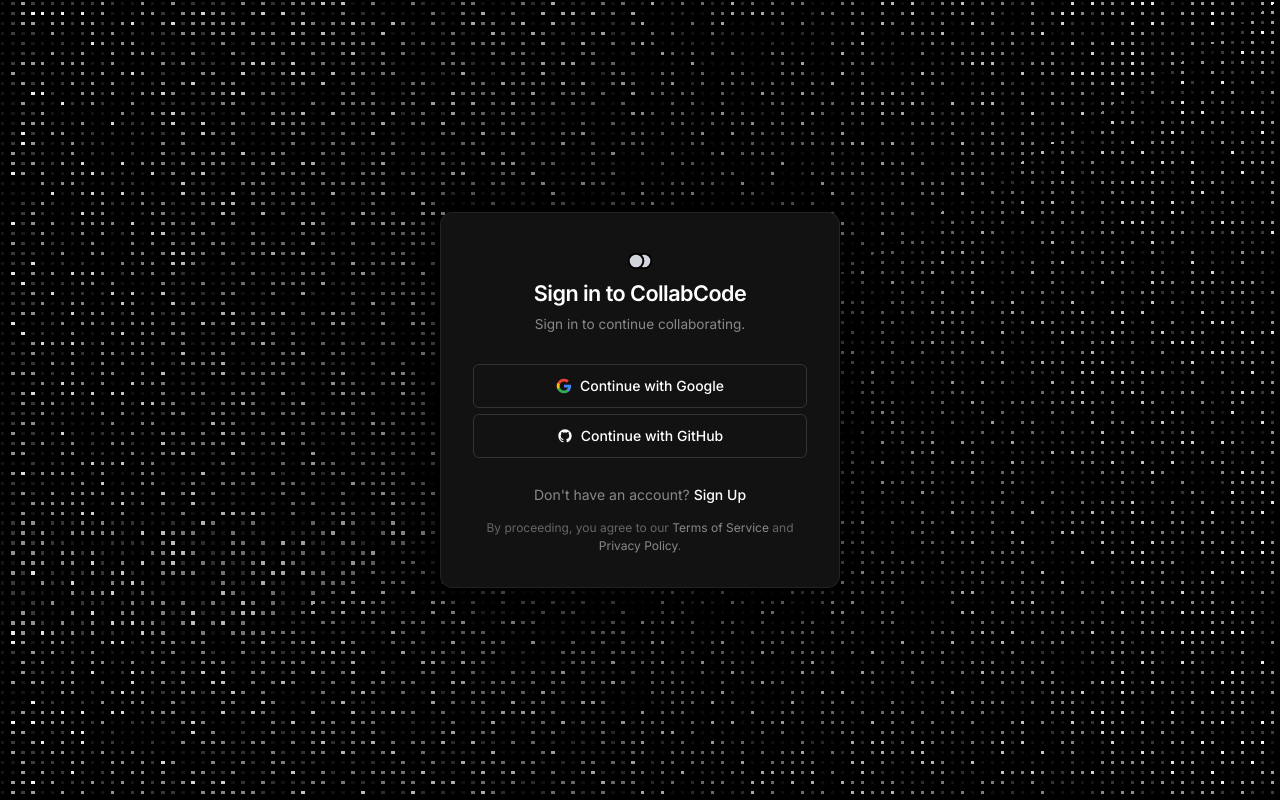
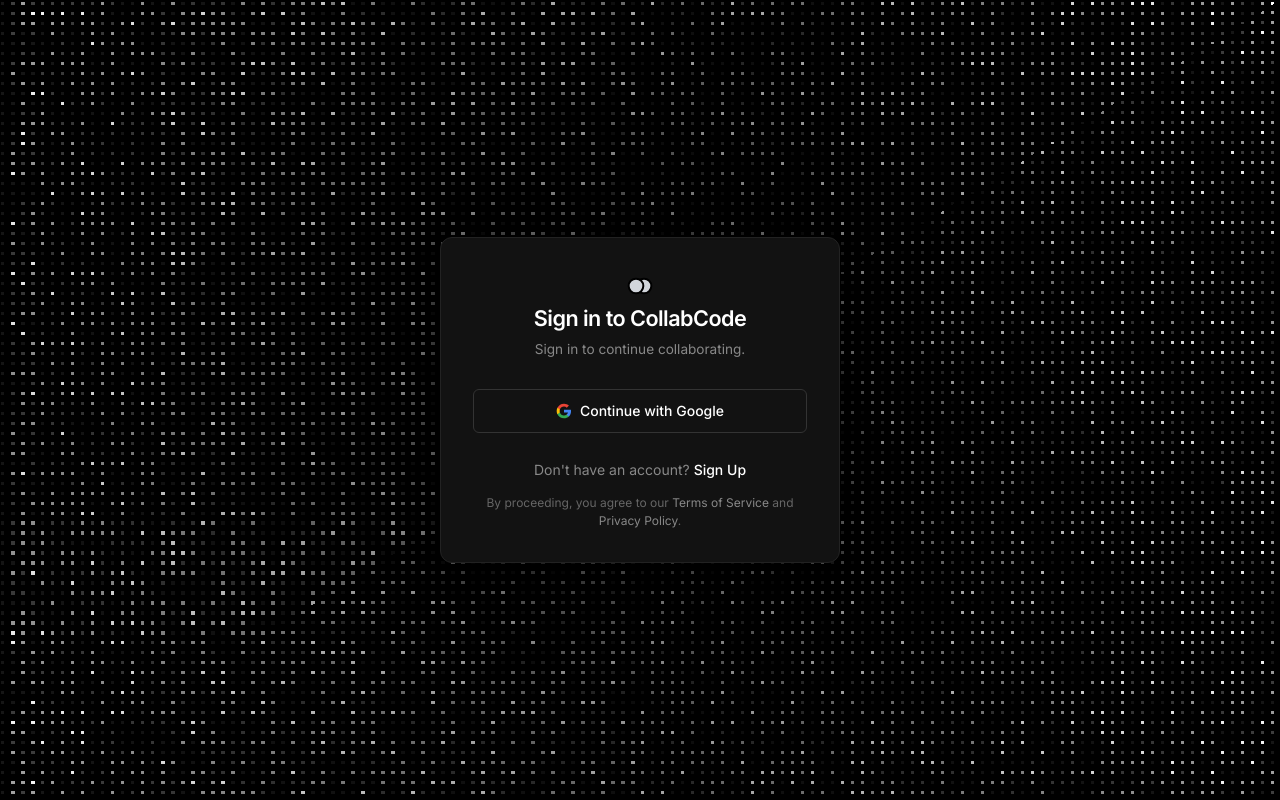
Before and after one commit to NavDevs/CollabCode, a React (Vite) app in the folder client/: page /login in a window 1280 px wide. Built offline with nearby package versions, Linux system fonts and the light colour scheme; no server answers; sample sign-in values are in the browser's storage.

Commit message:
Remove GitHub login option, keep only Google

```diff
--- a/client/src/components/ui/ModernLoginSignup.jsx
+++ b/client/src/components/ui/ModernLoginSignup.jsx
@@ -222,7 +222,6 @@
             <p style={{ fontSize: "0.85rem", color: "#888", marginBottom: "0.85rem", lineHeight: 1.5 }}>Sign in to continue collaborating.</p>
 
             <button onClick={onGoogleLogin} style={{ ...socialBtn, marginTop: "1rem" }}>{GoogleIcon}Continue with Google</button>
-            <button onClick={onGoogleLogin} style={socialBtn}>{GitHubIcon}Continue with GitHub</button>
 
             <div style={{ marginTop: "1.25rem", fontSize: "0.875rem", color: "#888" }}>
               Don't have an account?{" "}
@@ -237,7 +236,6 @@
             <p style={{ fontSize: "0.85rem", color: "#888", marginBottom: "0.85rem", lineHeight: 1.5 }}>Create a new account to get started.</p>
 
             <button onClick={onGoogleLogin} style={{ ...socialBtn, marginTop: "1rem" }}>{GoogleIcon}Sign up with Google</button>
-            <button onClick={onGoogleLogin} style={socialBtn}>{GitHubIcon}Sign up with GitHub</button>
 
             <div style={{ marginTop: "1.25rem", fontSize: "0.875rem", color: "#888" }}>
               Already have an account?{" "}
```
